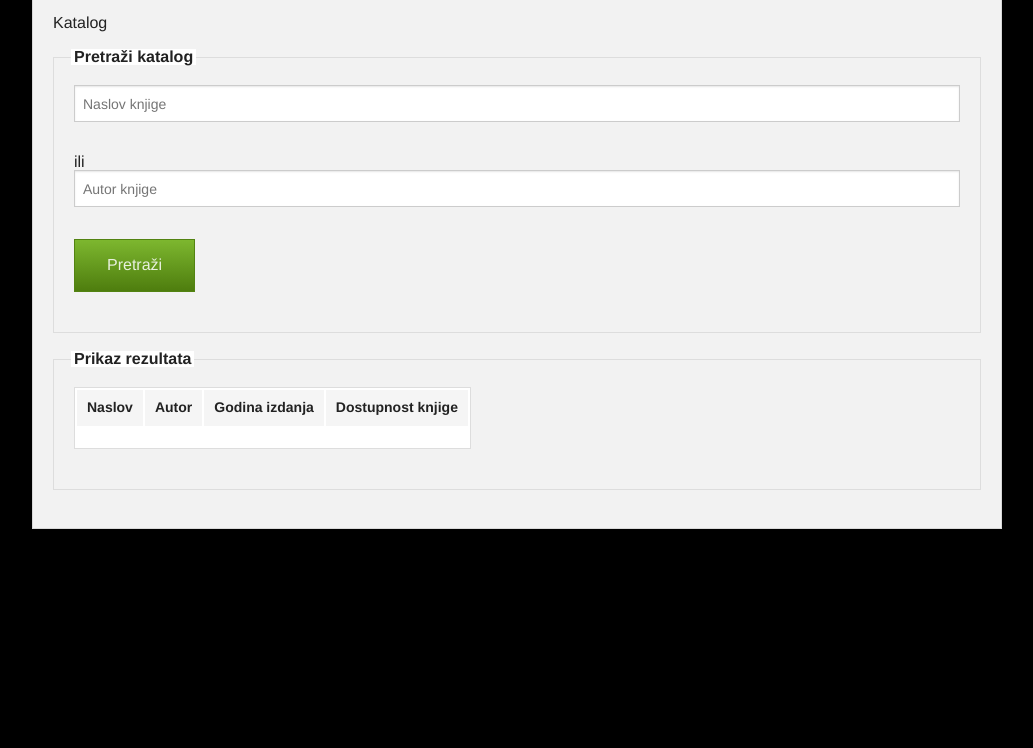
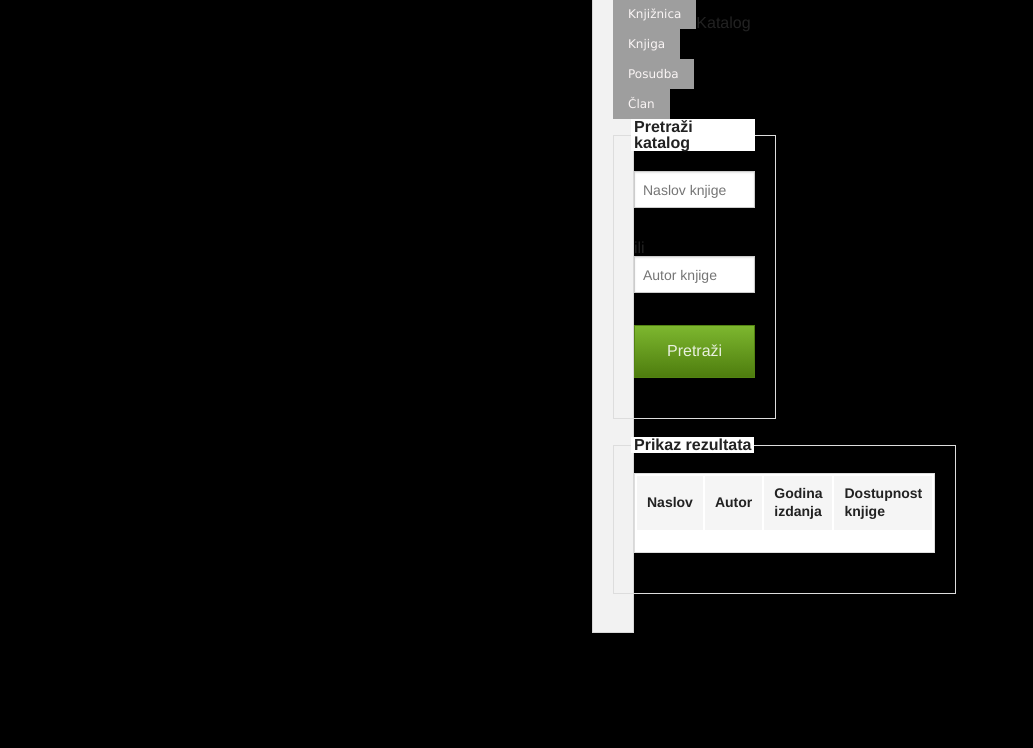
Before and after one commit to ecelebic/knjiznica, a PHP site: page /index.html in a window 1280 px wide. Shown: the part 52-800 px from the top of the page, without its empty margins (123-1156 px from the left). Run offline with PHP 8.4, Linux system fonts and the light colour scheme; lists and menus that the app fills with data are empty; grey boxes are pictures that could not be loaded.

Commit message:
Promjena margina 700 px

```diff
--- a/css/stil.css
+++ b/css/stil.css
@@ -19,6 +19,6 @@
 
 body {
 background: black;
-margin-left: 100px;
-margin-right: 100px;
+margin-left: 700px;
+margin-right: 700px;
 }
```
